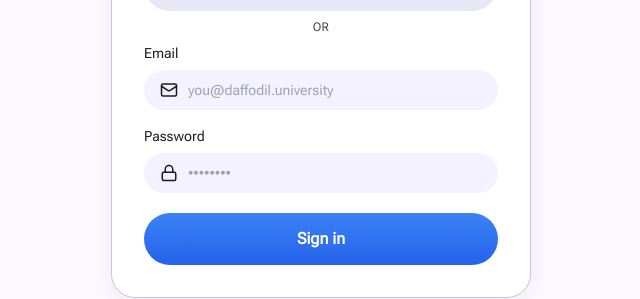
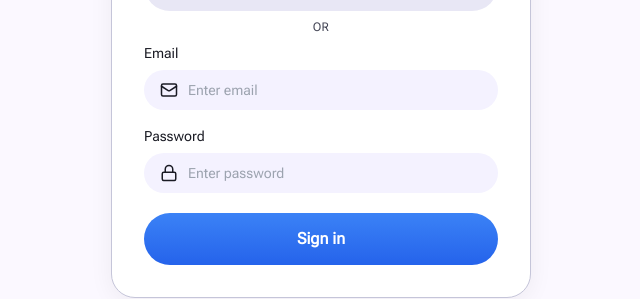
Before and after one commit to theshoaibme/daffodil-intelligence, a React (Vite) app in the folder apps/web/: page /login in a window 1280 px wide. Shown: the part 328-627 px from the top of the page, without its empty margins (319-959 px from the left). Built offline with nearby package versions, Linux system fonts and the light colour scheme; no server answers.

Commit message:
style(auth): update registration and login input placeholders to Enter format

```diff
--- a/apps/web/src/components/auth/CredentialForm.tsx
+++ b/apps/web/src/components/auth/CredentialForm.tsx
@@ -45,7 +45,7 @@ export const CredentialForm: React.FC<CredentialFormProps> = ({
           label="Full name"
           type="text"
           autoComplete="name"
-          placeholder="Your name"
+          placeholder="Enter full name"
           value={name}
           onChange={(e) => setName(e.target.value)}
           startIcon={<User size={18} />}
@@ -56,7 +56,7 @@ export const CredentialForm: React.FC<CredentialFormProps> = ({
         label="Email"
         type="email"
         autoComplete="email"
-        placeholder="you@daffodil.university"
+        placeholder="Enter email"
         value={email}
         onChange={(e) => setEmail(e.target.value)}
         required
@@ -67,7 +67,7 @@ export const CredentialForm: React.FC<CredentialFormProps> = ({
         label="Password"
         type="password"
         autoComplete={mode === "login" ? "current-password" : "new-password"}
-        placeholder="••••••••"
+        placeholder="Enter password"
         value={password}
         onChange={(e) => setPassword(e.target.value)}
         required
--- a/apps/web/src/components/auth/RegisterForm.tsx
+++ b/apps/web/src/components/auth/RegisterForm.tsx
@@ -120,7 +120,7 @@ export const RegisterForm: React.FC<RegisterFormProps> = ({ onSuccess, disabled
             label="First name"
             type="text"
             autoComplete="given-name"
-            placeholder="First name"
+            placeholder="Enter first name"
             value={firstName}
             onChange={(e) => setFirstName(e.target.value)}
             required
@@ -131,7 +131,7 @@ export const RegisterForm: React.FC<RegisterFormProps> = ({ onSuccess, disabled
             label="Last name"
             type="text"
             autoComplete="family-name"
-            placeholder="Last name"
+            placeholder="Enter last name"
             value={lastName}
             onChange={(e) => setLastName(e.target.value)}
             required
@@ -144,7 +144,7 @@ export const RegisterForm: React.FC<RegisterFormProps> = ({ onSuccess, disabled
           label="Password"
           type="password"
           autoComplete="new-password"
-          placeholder="At least 6 characters"
+          placeholder="Enter password"
           value={password}
           onChange={(e) => setPassword(e.target.value)}
           required
@@ -204,7 +204,7 @@ export const RegisterForm: React.FC<RegisterFormProps> = ({ onSuccess, disabled
           type="text"
           inputMode="numeric"
           autoComplete="one-time-code"
-          placeholder="000000"
+          placeholder="Enter verification code"
           value={otp}
           onChange={(e) => setOtp(e.target.value.replace(/\D/g, "").slice(0, 6))}
           required
```
